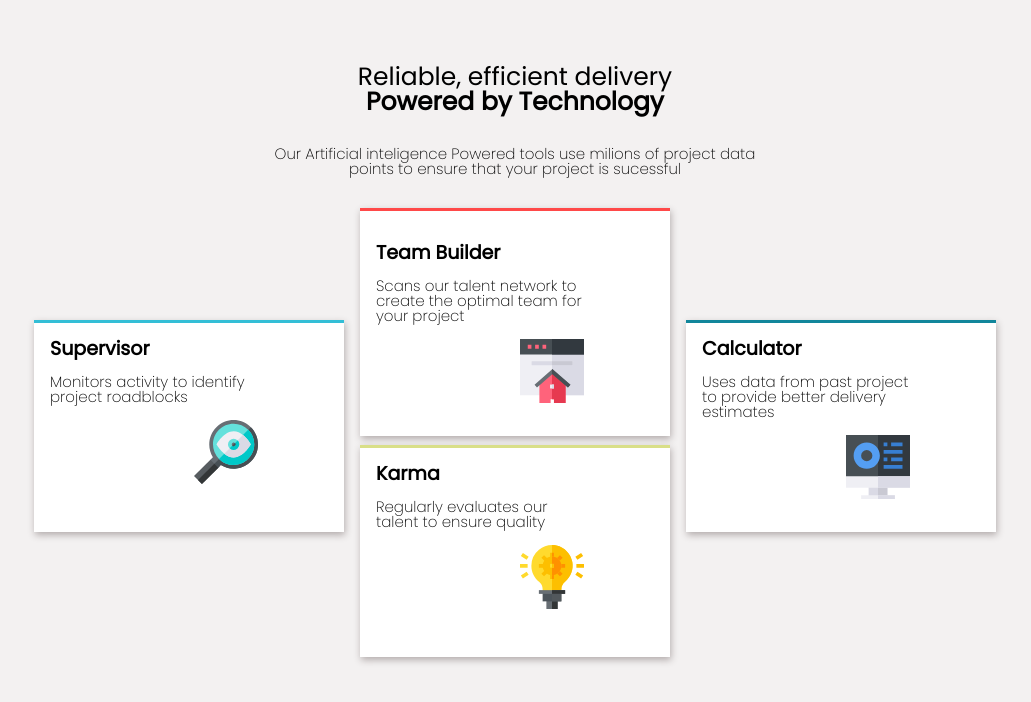
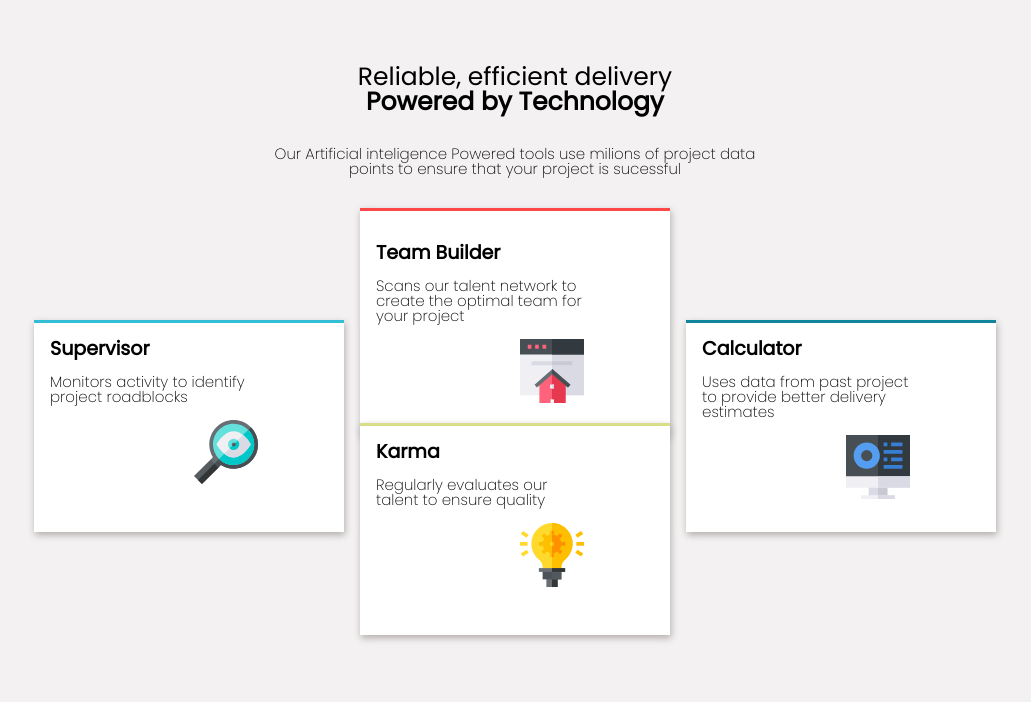
Before and after one commit to cecilia-rds/Feature-section, a plain HTML site: page index.html in a window 1280 px wide. Shown: the whole page, without its empty margins (125-1156 px from the left). Drawn offline with Linux system fonts and the light colour scheme.

Commit message:
Reduzindo tamanho do grid row

```diff
--- a/assets/css/base.css
+++ b/assets/css/base.css
@@ -12,7 +12,7 @@ body {
 .cartoes {
     display: grid;
     grid-template-columns: auto auto auto;
-    grid-template-rows: 40% 40%;
+    grid-template-rows: 36% 36%;
     grid-gap: 1rem;
     margin-left: 1rem;
     margin-right: 1rem;
```
